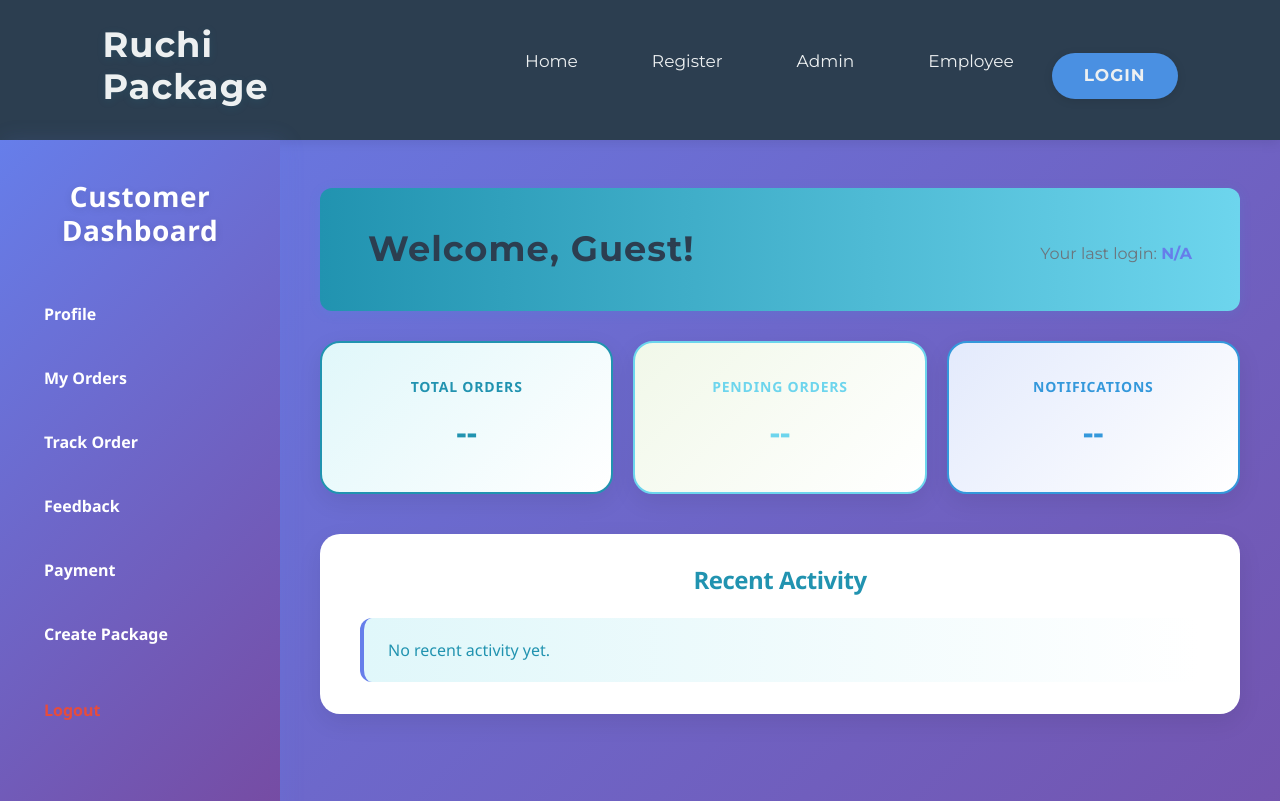
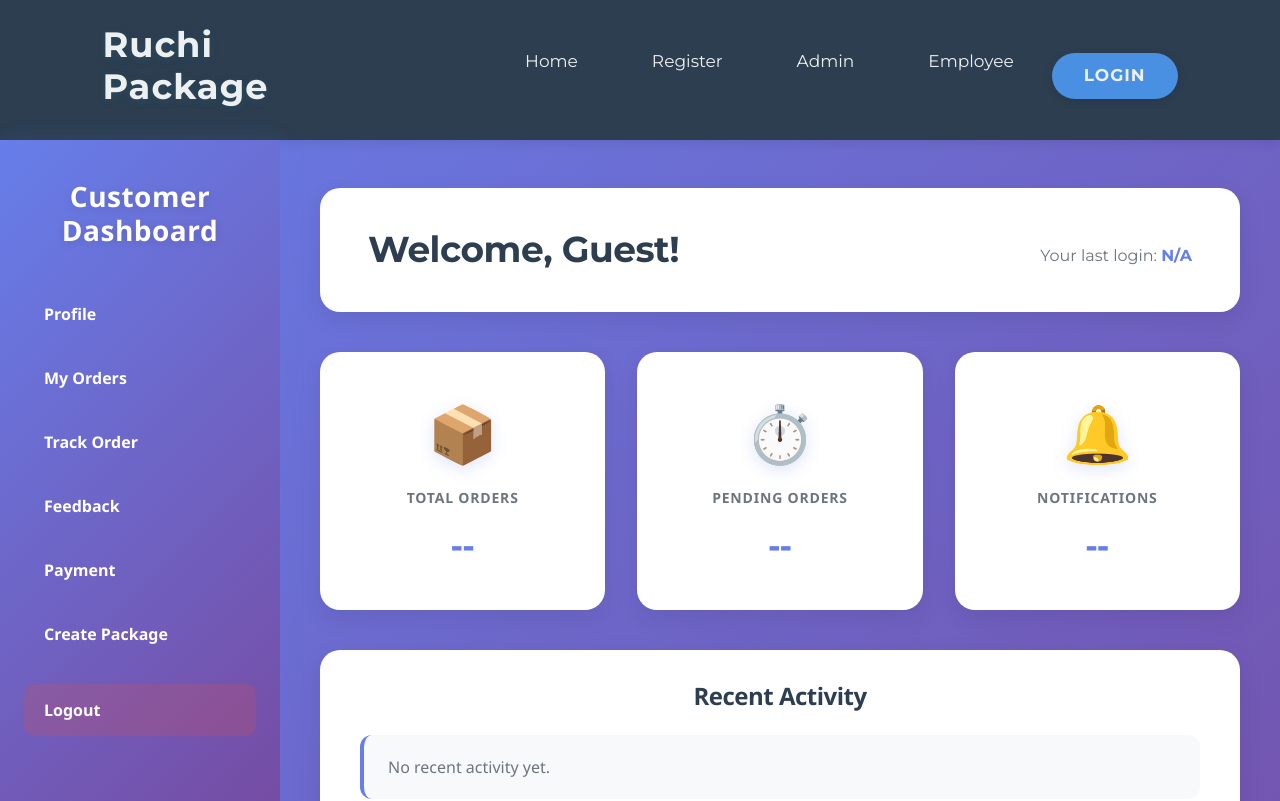
Before and after one commit to Ranjuna120/Package-Delivery-Management-System, a React (Create React App) app in the folder frontend/: page /CustomerProfileOne in a window 1280 px wide. Shown: the top 801 px of the page. Built offline with nearby package versions, Linux system fonts and the light colour scheme.

Commit message:
create file

```diff
--- a/frontend/src/compoments/AdminLogin.js
+++ b/frontend/src/compoments/AdminLogin.js
@@ -19,6 +19,7 @@ function AdminLogin({ onLogin, userType }) {
           localStorage.setItem('isLoggedIn', 'true');
           localStorage.setItem('username', username);
           localStorage.setItem('adminLoggedIn', 'true');
+          localStorage.setItem('lastLogin', Date.now().toString());
           window.dispatchEvent(new Event('adminLoginChange'));
           navigate('/StockDashBoardPage');
           window.location.reload();
@@ -31,6 +32,7 @@ function AdminLogin({ onLogin, userType }) {
             localStorage.setItem('isLoggedIn', 'true');
             localStorage.setItem('username', username);
             localStorage.setItem('adminLoggedIn', 'true');
+            localStorage.setItem('lastLogin', Date.now().toString());
             window.dispatchEvent(new Event('adminLoginChange'));
             navigate('/DMChoose');
             window.location.reload();
@@ -45,6 +47,7 @@ function AdminLogin({ onLogin, userType }) {
           localStorage.setItem('isLoggedIn', 'true');
           localStorage.setItem('username', username);
           localStorage.setItem('adminLoggedIn', 'true');
+          localStorage.setItem('lastLogin', Date.now().toString());
           window.dispatchEvent(new Event('adminLoginChange'));
           // Navigate to the Plant Manager (PM) dashboard chooser page
           navigate('/AdminChoose/PMChoose');
@@ -55,6 +58,7 @@ function AdminLogin({ onLogin, userType }) {
         localStorage.setItem('isLoggedIn', 'true');
         localStorage.setItem('username', username);
         localStorage.setItem('adminLoggedIn', 'true');
+        localStorage.setItem('lastLogin', Date.now().toString());
         window.dispatchEvent(new Event('adminLoginChange'));
         navigate('/AdminChoose/GMChoose');
         window.location.reload();
--- a/frontend/src/compoments/Customer/CustomerProfileOne.js
+++ b/frontend/src/compoments/Customer/CustomerProfileOne.js
@@ -11,10 +11,23 @@ function CustomerProfileOne  ()  {
   useEffect(() => {
     // Get customer name and last login from localStorage
     const name = localStorage.getItem('customerName') || localStorage.getItem('username') || 'Guest';
-    const loginTime = localStorage.getItem('lastLogin') || 'N/A';
+    const loginTimeStamp = localStorage.getItem('lastLogin');
+
+    // Format the timestamp to a readable date
+    let formattedTime = 'N/A';
+    if (loginTimeStamp) {
+      const date = new Date(parseInt(loginTimeStamp));
+      formattedTime = date.toLocaleString('en-US', {
+        month: 'short',
+        day: 'numeric',
+        year: 'numeric',
+        hour: '2-digit',
+        minute: '2-digit'
+      });
+    }
 
     setCustomerName(name);
-    setLastLogin(loginTime);
+    setLastLogin(formattedTime);
   }, []);
 
   const handleLogout = () => {
@@ -36,36 +49,39 @@ function CustomerProfileOne  ()  {
           <li><a href="/My/FindOrder">Track Order</a></li>
           <li><a href="/FeedbackForm">Feedback</a></li>
           <li><a href="/PaymentDashBoardOne">Payment</a></li>
-          <li><a href="#">Create Package</a></li>
-          <li><a href="#" onClick={(e) => { e.preventDefault(); handleLogout(); }} style={{ color: '#e74c3c', fontWeight: 'bold' }}>Logout</a></li>
+          <li><a href="/create">Create Package</a></li>
+          <li><a href="#" className="logout-link" onClick={(e) => { e.preventDefault(); handleLogout(); }}>Logout</a></li>
         </ul>
       </div>
 
       <div className="customer-profile-main-content">
-        <header className="dashboard-header" style={{ boxShadow: '0 2px 12px rgba(52,152,219,0.15)', borderRadius: '12px', marginBottom: '30px', background: 'linear-gradient(90deg, #2193b0 0%, #6dd5ed 100%)' }}>
-          <h1 style={{ fontSize: '2.2rem', fontWeight: 700, letterSpacing: '1px' }}>Welcome, {customerName}!</h1>
-          <p style={{ fontSize: '1rem', marginTop: '8px' }}>Your last login: <span style={{ fontWeight: 600 }}>{lastLogin}</span></p>
+        <header className="dashboard-header">
+          <h1>Welcome, {customerName}!</h1>
+          <p>Your last login: <span>{lastLogin}</span></p>
         </header>
 
-        <section className="stats-section" style={{ gap: '20px' }}>
-          <div className="stats-card" style={{ border: '2px solid #2193b0', background: 'linear-gradient(135deg, #e0f7fa 0%, #ffffff 100%)' }}>
-            <h3 style={{ color: '#2193b0', fontWeight: 600 }}>Total Orders</h3>
-            <p style={{ color: '#2193b0', fontWeight: 700, fontSize: '2rem' }}>--</p>
+        <section className="stats-section">
+          <div className="stats-card">
+            <div className="stat-icon">📦</div>
+            <h3>Total Orders</h3>
+            <p>--</p>
           </div>
-          <div className="stats-card" style={{ border: '2px solid #6dd5ed', background: 'linear-gradient(135deg, #f1f8e9 0%, #ffffff 100%)' }}>
-            <h3 style={{ color: '#6dd5ed', fontWeight: 600 }}>Pending Orders</h3>
-            <p style={{ color: '#6dd5ed', fontWeight: 700, fontSize: '2rem' }}>--</p>
+          <div className="stats-card">
+            <div className="stat-icon">⏱️</div>
+            <h3>Pending Orders</h3>
+            <p>--</p>
           </div>
-          <div className="stats-card" style={{ border: '2px solid #3498db', background: 'linear-gradient(135deg, #e3eafc 0%, #ffffff 100%)' }}>
-            <h3 style={{ color: '#3498db', fontWeight: 600 }}>Notifications</h3>
-            <p style={{ color: '#3498db', fontWeight: 700, fontSize: '2rem' }}>--</p>
+          <div className="stats-card">
+            <div className="stat-icon">🔔</div>
+            <h3>Notifications</h3>
+            <p>--</p>
           </div>
         </section>
 
         <section className="recent-activity">
-          <h2 style={{ color: '#2193b0', fontWeight: 700 }}>Recent Activity</h2>
+          <h2>Recent Activity</h2>
           <ul>
-            <li style={{ background: 'linear-gradient(90deg, #e0f7fa 0%, #ffffff 100%)', color: '#2193b0', fontWeight: 500 }}>No recent activity yet.</li>
+            <li>No recent activity yet.</li>
           </ul>
         </section>
       </div>
```
